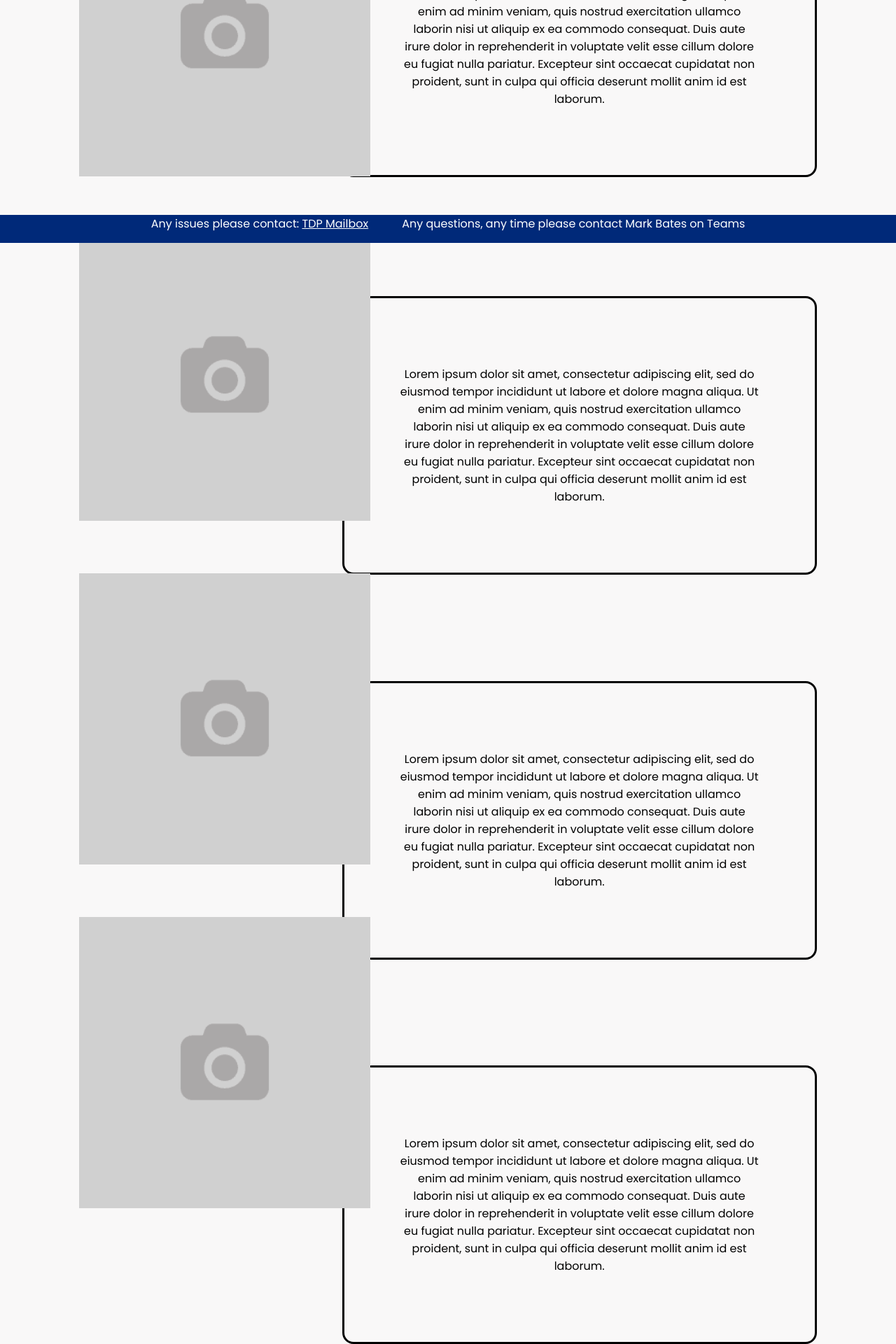
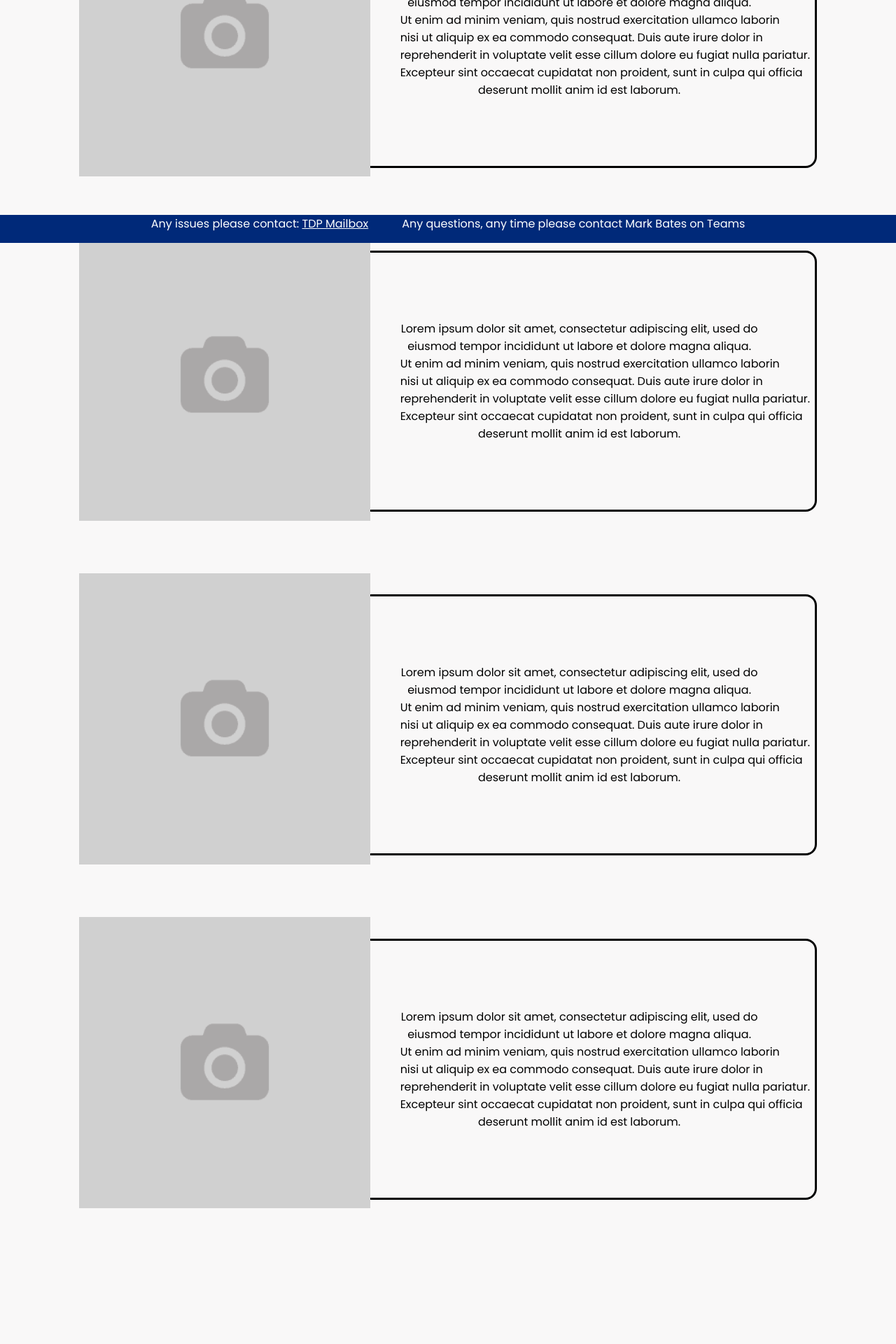
Before and after one commit to paramount197/TestDeploy, a React (Create React App) app: page /usersguide in a window 1280 px wide. Shown: the part 453-2373 px from the top of the page at 70% size. After the commit the page ends 2179 px from the top, so only its background shows below. Built offline with nearby package versions, Linux system fonts and the light colour scheme.

Commit message:
Have admeded the Users Guide Page

```diff
--- /dev/null
+++ b/src/block/UserGuideTextBox.js
@@ -0,0 +1,15 @@
+import React from "react";
+import "../styles/usersguide.css";
+
+function UserGuideContent(props) {
+    return (
+        <div Eventslist>
+            <img src={props.src} className="display" alt={props.alt}></img>
+            <div className="box">
+                <p> {props.text} </p >
+            </div>
+        </div>
+    );
+}
+
+export default UserGuideContent;
--- a/src/pages/UsersGuide.js
+++ b/src/pages/UsersGuide.js
@@ -2,12 +2,11 @@ import React from "react";
 import Header from "../block/Header";
 import Intro from "../block/Intro";
 import Blurb from "../block/Blurb";
-import "../styles/usersguide.css";
-import Image from "../block/Image";
 import Image1 from "../images/placeholder.png";
 import Image2 from "../images/placeholder2.png";
 import Image3 from "../images/placeholder3.png";
 import Image4 from "../images/placeholder4.png";
+import UserGuideTextBox from "../block/UserGuideTextBox";
 
 
 function UsersGuide() {
@@ -18,65 +17,54 @@ function UsersGuide() {
             <Intro intro="Welcome to the UserGuide Page." />
             <Blurb blurb="Here you'll be able to learn how to navigate the TDP Events Webpage" />
          </div>
-         <body>
-            <div styleName="display" />
-            <Image
+         <UserGuideTextBox
+               Image
                src={Image1}
-               styleName="display"
-               alt="Placeholder"
-            />
-            <Image
+               alt="Test Image 1"
+               text="Lorem ipsum dolor sit amet, consectetur adipiscing elit,
+                     used do eiusmod tempor incididunt ut labore et dolore magna aliqua.
+                     Ut enim ad minim veniam, quis nostrud exercitation ullamco laborin
+                     nisi ut aliquip ex ea commodo consequat. Duis aute irure dolor in
+                     reprehenderit in voluptate velit esse cillum dolore eu fugiat nulla pariatur.
+                     Excepteur sint occaecat cupidatat non proident, sunt in culpa qui officia
+                     deserunt mollit anim id est laborum."
+         />
+         <UserGuideTextBox
+               Image
                src={Image2}
-               styleName="display"
-               alt="Placeholder2"
-            />
-            <Image
+               alt="Test Image 2"
+               text="Lorem ipsum dolor sit amet, consectetur adipiscing elit,
+                     used do eiusmod tempor incididunt ut labore et dolore magna aliqua.
+                     Ut enim ad minim veniam, quis nostrud exercitation ullamco laborin
+                     nisi ut aliquip ex ea commodo consequat. Duis aute irure dolor in
+                     reprehenderit in voluptate velit esse cillum dolore eu fugiat nulla pariatur.
+                     Excepteur sint occaecat cupidatat non proident, sunt in culpa qui officia
+                     deserunt mollit anim id est laborum."
+         />
+         <UserGuideTextBox
+               Image
                src={Image3}
-               styleName="display"
-               alt="Placeholder3"
-            />
-            <Image
+               alt="Test Image 3"
+               text="Lorem ipsum dolor sit amet, consectetur adipiscing elit,
+                     used do eiusmod tempor incididunt ut labore et dolore magna aliqua.
+                     Ut enim ad minim veniam, quis nostrud exercitation ullamco laborin
+                     nisi ut aliquip ex ea commodo consequat. Duis aute irure dolor in
+                     reprehenderit in voluptate velit esse cillum dolore eu fugiat nulla pariatur.
+                     Excepteur sint occaecat cupidatat non proident, sunt in culpa qui officia
+                     deserunt mollit anim id est laborum."
+         />
+         <UserGuideTextBox
+               Image
                src={Image4}
-               styleName="display"
-               alt="Placeholder4"
-            />
-            <div className="box1">
-               <p className="text">Lorem ipsum dolor sit amet, consectetur adipiscing elit,
-                                 sed do eiusmod tempor incididunt ut labore et dolore magna aliqua.
-                                 Ut enim ad minim veniam, quis nostrud exercitation ullamco laborin
-                                 nisi ut aliquip ex ea commodo consequat. Duis aute irure dolor in
-                                 reprehenderit in voluptate velit esse cillum dolore eu fugiat nulla pariatur.
-                                 Excepteur sint occaecat cupidatat non proident, sunt in culpa qui officia deserunt mollit
-                                    anim id est laborum. </p>
-            </div>
-            <div className="box2">
-               <p className="text">Lorem ipsum dolor sit amet, consectetur adipiscing elit,
-                                    sed do eiusmod tempor incididunt ut labore et dolore magna aliqua.
-                                    Ut enim ad minim veniam, quis nostrud exercitation ullamco laborin
-                                    nisi ut aliquip ex ea commodo consequat. Duis aute irure dolor in
-                                    reprehenderit in voluptate velit esse cillum dolore eu fugiat nulla pariatur.
-                                    Excepteur sint occaecat cupidatat non proident, sunt in culpa qui officia deserunt mollit
-                                    anim id est laborum. </p>
-            </div>
-            <div className="box3">
-               <p className="text">Lorem ipsum dolor sit amet, consectetur adipiscing elit,
-                                    sed do eiusmod tempor incididunt ut labore et dolore magna aliqua.
-                                    Ut enim ad minim veniam, quis nostrud exercitation ullamco laborin
-                                    nisi ut aliquip ex ea commodo consequat. Duis aute irure dolor in
-                                    reprehenderit in voluptate velit esse cillum dolore eu fugiat nulla pariatur.
-                                    Excepteur sint occaecat cupidatat non proident, sunt in culpa qui officia deserunt mollit
-                                    anim id est laborum. </p>
-            </div>
-            <div className="box4">
-               <p className="text">Lorem ipsum dolor sit amet, consectetur adipiscing elit,
-                                    sed do eiusmod tempor incididunt ut labore et dolore magna aliqua.
-                                    Ut enim ad minim veniam, quis nostrud exercitation ullamco laborin
-                                    nisi ut aliquip ex ea commodo consequat. Duis aute irure dolor in
-                                    reprehenderit in voluptate velit esse cillum dolore eu fugiat nulla pariatur.
-                                    Excepteur sint occaecat cupidatat non proident, sunt in culpa qui officia deserunt mollit
-                                    anim id est laborum. </p>
-            </div>
-         </body>
+               alt="Test Image 4"
+               text="Lorem ipsum dolor sit amet, consectetur adipiscing elit,
+                     used do eiusmod tempor incididunt ut labore et dolore magna aliqua.
+                     Ut enim ad minim veniam, quis nostrud exercitation ullamco laborin
+                     nisi ut aliquip ex ea commodo consequat. Duis aute irure dolor in
+                     reprehenderit in voluptate velit esse cillum dolore eu fugiat nulla pariatur.
+                     Excepteur sint occaecat cupidatat non proident, sunt in culpa qui officia
+                     deserunt mollit anim id est laborum."
+         />
       </>
    );
 }
--- a/src/styles/usersguide.css
+++ b/src/styles/usersguide.css
@@ -7,7 +7,7 @@
         margin-left: 3cm;
  }
 
-.box1 {
+.box {
     position: static;
     max-width: 40%;
     border: 3px solid black;
@@ -15,38 +15,6 @@
     padding: 5em;
     margin: auto;
     margin-right: 3cm;
-    margin-top:2.5cm;
+    margin-top: 2.8cm;
+    text-align: center;
   }
-
-.box2 {
-    max-width: 40%;
-    border: 3px solid black;
-    border-radius: 1em;
-    padding: 5em;
-    margin: auto;
-    margin-right: 3cm;
-    margin-top:4.5cm;
-  }
-
-  .box3 {
-    max-width: 40%;
-    border: 3px solid black;
-    border-radius: 1em;
-    padding: 5em;
-    margin: auto;
-    margin-right: 3cm;
-    margin-top:4cm;
-}
-
-.box4 {
-  max-width: 40%;
-  border: 3px solid black;
-  border-radius: 1em;
-  padding: 5em;
-  margin: auto;
-  margin-right: 3cm;
-  margin-top:4cm;
-}
-.text {
-    text-align: center;
- }
```
